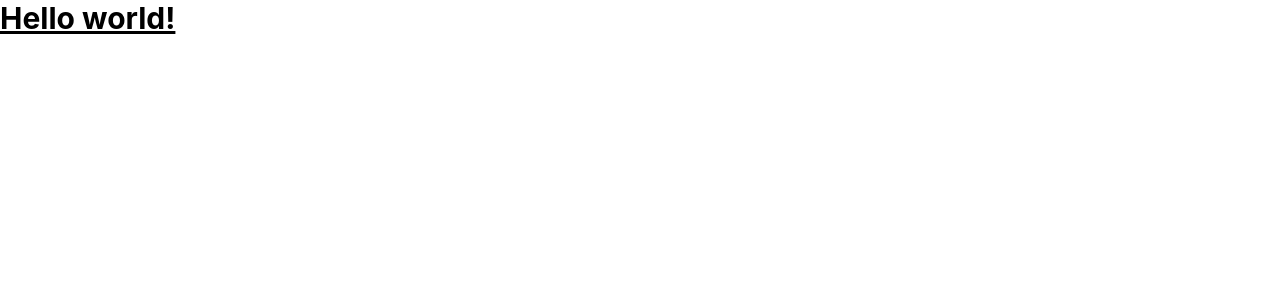
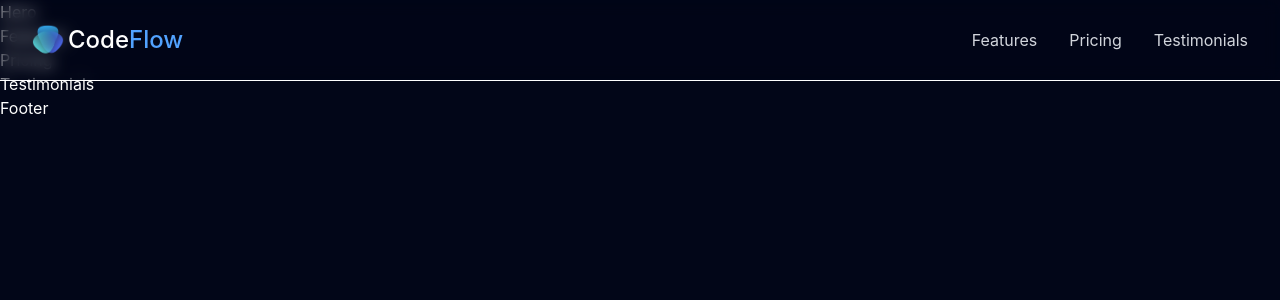
Before and after one commit to iprytula/react-tailwind, a React (Vite) app: page / in a window 1280 px wide. Shown: the top 300 px of the page. Built offline with nearby package versions, Linux system fonts and the light colour scheme.

Commit message:
created navbar

```diff
--- a/package.json
+++ b/package.json
@@ -11,6 +11,7 @@
   },
   "dependencies": {
     "@tailwindcss/vite": "^4.3.1",
+    "lucide-react": "^1.21.0",
     "react": "^19.2.6",
     "react-dom": "^19.2.6",
     "tailwindcss": "^4.3.1"
--- a/src/App.jsx
+++ b/src/App.jsx
@@ -1,8 +1,20 @@
+import Hero from "./components/Hero";
+import Navbar from "./components/Navbar";
+import Features from "./components/Features";
+import Pricing from "./components/Pricing";
+import Testimonials from "./components/Testimonials";
+import Footer from "./components/Footer"
+
 function App() {
   return (
-    <>
-      <h1 className="text-3xl font-bold underline">Hello world!</h1>
-    </>
+    <div className="min-h-screen bg-slate-950 text-white overflow-hidden">
+      <Navbar />
+      <Hero />
+      <Features />
+      <Pricing />
+      <Testimonials />
+      <Footer />
+    </div>
   );
 }
 
--- /dev/null
+++ b/src/components/Features.jsx
@@ -0,0 +1,5 @@
+const Features = () => {
+  return <div>Features</div>;
+};
+
+export default Features;
--- /dev/null
+++ b/src/components/Footer.jsx
@@ -0,0 +1,5 @@
+const Footer = () => {
+  return <div>Footer</div>;
+};
+
+export default Footer;
--- /dev/null
+++ b/src/components/Hero.jsx
@@ -0,0 +1,5 @@
+const Hero = () => {
+  return <div>Hero</div>;
+};
+
+export default Hero;
--- /dev/null
+++ b/src/components/Navbar.jsx
@@ -0,0 +1,87 @@
+import { Menu, X } from "lucide-react";
+import { useState } from "react";
+
+const Navbar = () => {
+  const [isMobileNavOpen, setMobileNavOpen] = useState(false);
+
+  return (
+    <nav className="fixed top-0 w-full z-50 transition-all duration-300 bg-slate-950/20 backdrop-blur-sm border-b">
+      <div className="max-w-7xl mx-auto px-4 sm:px-6 lg:px-8">
+        <div className="flex justify-between items-center h-14 sm:h-16 md:h-20">
+          <div className="flex items-center space-x-1 group cursor-pointer">
+            <div>
+              <img
+                src="/logo.png"
+                alt="CodeFlow"
+                className="w-6 h-6 sm:w-8 sm:h-8"
+              />
+            </div>
+            <span className="text-xl md:text-2xl font-medium">
+              <span className="text-white">Code</span>
+              <span className="text-blue-400">Flow</span>
+            </span>
+          </div>
+          <div className="md:flex hidden items-center space-x-6 lg:space-x-8 ">
+            <a
+              href="#features"
+              className="text-gray-300 hover:text-white text-small lg:text-base"
+            >
+              Features
+            </a>
+            <a
+              href="#pricing"
+              className="text-gray-300 hover:text-white text-small lg:text-base"
+            >
+              Pricing
+            </a>
+            <a
+              href="#testimonials"
+              className="text-gray-300 hover:text-white text-small lg:text-base"
+            >
+              Testimonials
+            </a>
+          </div>
+          <button
+            className="cursor-pointer md:hidden text-gray-300 hover:text-white"
+            onClick={() => setMobileNavOpen(!isMobileNavOpen)}
+          >
+            {isMobileNavOpen ? (
+              <X className="w-5 h-5 sm:w-6 sm:h-6" />
+            ) : (
+              <Menu className="w-5 h-5 sm:w-6 sm:h-6" />
+            )}
+          </button>
+        </div>
+      </div>
+      {isMobileNavOpen && (
+        <div className="bg-slate-900/95 backdrop-blur-lg border-t border-slate-800 animate-in slide-in-form-top duration-300">
+          <div className="text-center flex flex-col md:hidden px-4 py-4 sm:py-6">
+            <a
+              href="#features"
+              className="text-gray-300 hover:text-white text-small lg:text-base py-1"
+              onClick={() => setMobileNavOpen(false)}
+            >
+              Features
+            </a>
+            <a
+              href="#pricing"
+              className="text-gray-300 hover:text-white text-small lg:text-base py-1"
+              onClick={() => setMobileNavOpen(false)}
+            >
+              Pricing
+            </a>
+            <a
+              href="#testimonials"
+              className="text-gray-300 hover:text-white text-small lg:text-base py-1"
+              onClick={() => setMobileNavOpen(false)}
+            >
+              Testimonials
+            </a>
+          </div>
+        </div>
+      )}
+    </nav>
+  );
+};
+
+export default Navbar;
--- /dev/null
+++ b/src/components/Pricing.jsx
@@ -0,0 +1,5 @@
+const Pricing = () => {
+  return <div>Pricing</div>;
+};
+
+export default Pricing;
--- /dev/null
+++ b/src/components/Testimonials.jsx
@@ -0,0 +1,5 @@
+const Testimonials = () => {
+  return <div>Testimonials</div>;
+};
+
+export default Testimonials;
--- a/src/index.css
+++ b/src/index.css
@@ -1 +1,27 @@
 @import "tailwindcss";
+
+@layer utilities {
+  .animate-in {
+    animation-fill-mode: both;
+  }
+
+  .slide-in-form-top {
+    animation-name: slideInFromTop;
+  }
+
+  .duration-300 {
+    animation-duration: 300ms;
+  }
+}
+
+@keyframes slideInFromTop {
+  from {
+    opacity: 0;
+    transform: translateY(-1rem);
+  }
+
+  to {
+    opacity: 1;
+    transform: translateY(0);
+  }
+}
```
Also changed, not shown: public/logo.png (added), 1 other file (tests, documents, lock files or other folders).
